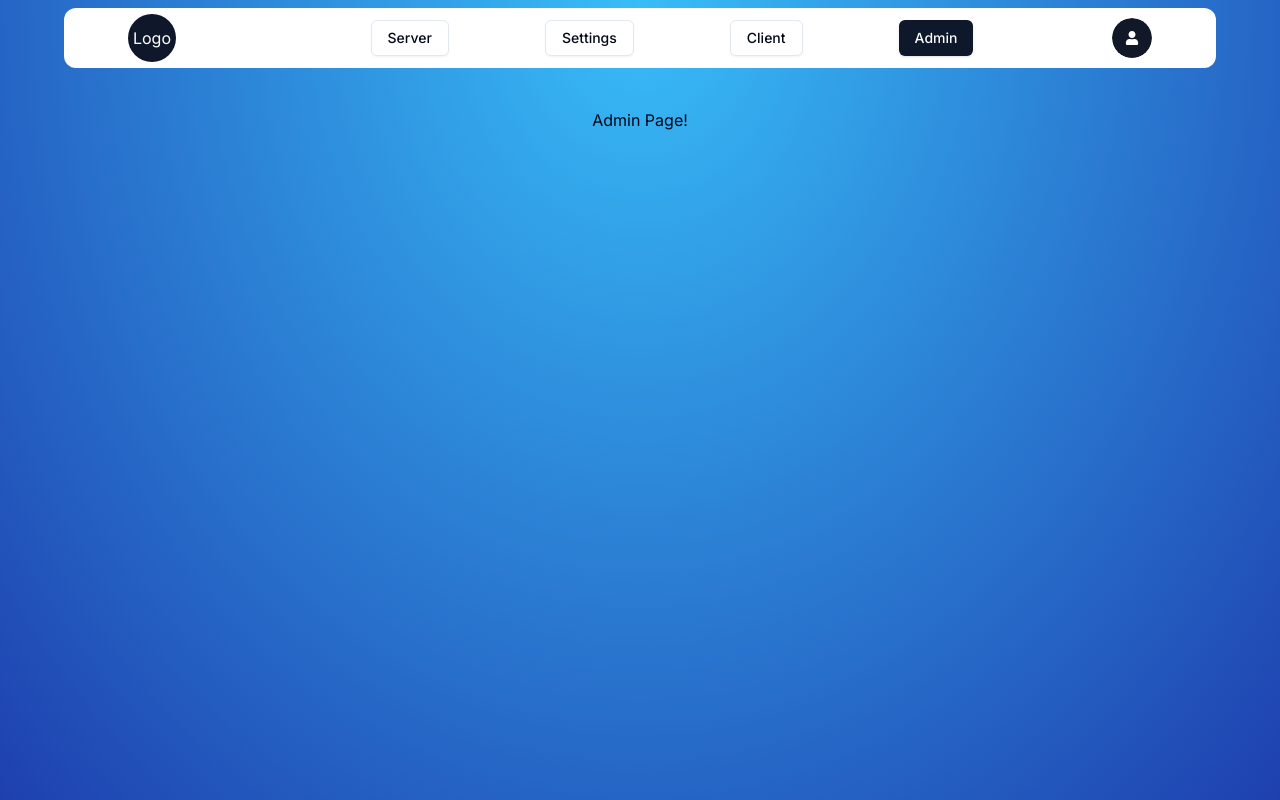
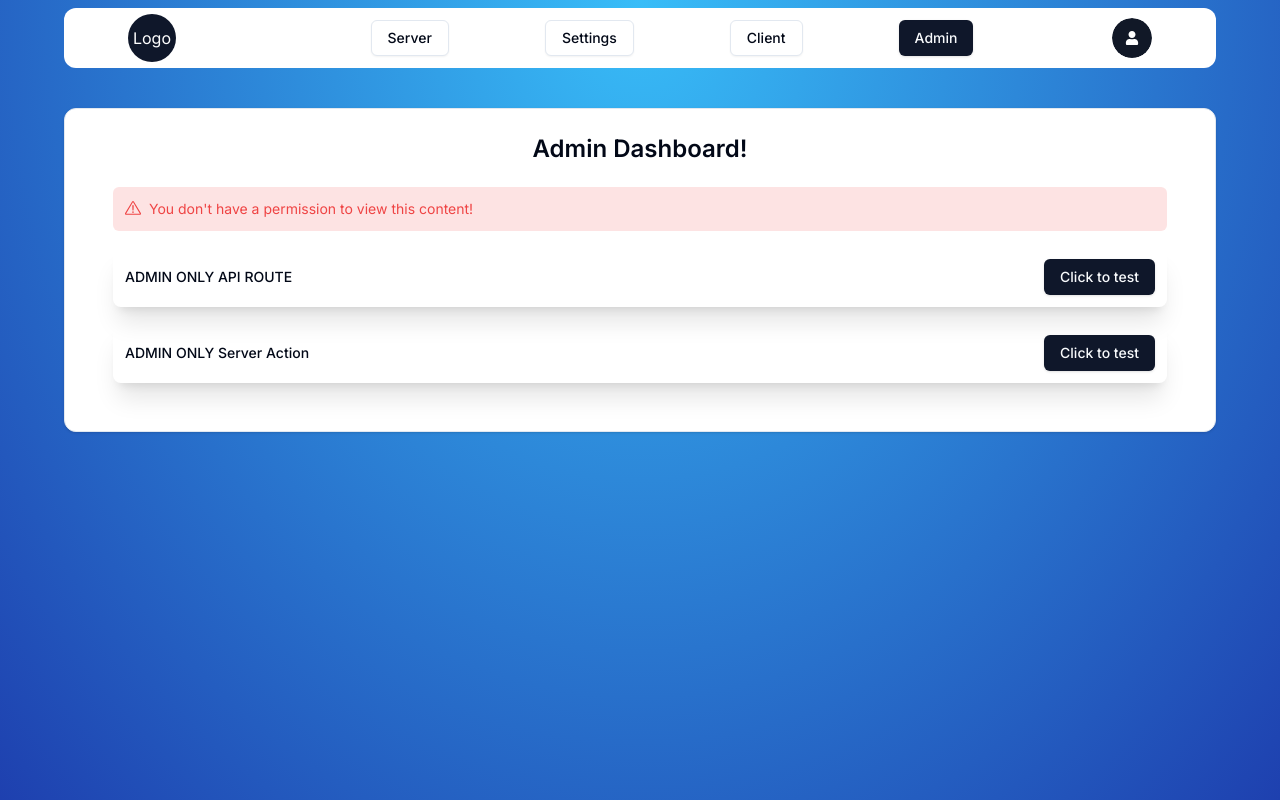
Before and after one commit to Yanal-Sabbagh07/E-Halal, a Next.js app: page /admin in a window 1280 px wide. Built offline with nearby package versions, Linux system fonts and the light colour scheme; no server answers.

Commit message:
Admin Example, create a role hook and a role lib, add admin Api route, and server action examples...

```diff
--- /dev/null
+++ b/actions/admin.ts
@@ -0,0 +1,13 @@
+"use server";
+
+import {currentRole} from "@/lib/auth";
+import {UserRole} from "@prisma/client";
+
+export const admin = async () => {
+    const role = await currentRole();
+    if(role === UserRole.ADMIN){
+        return {success: "Allowed"};
+    } else {
+        return {error: "Forbidden"};
+    }
+}
--- a/app/(protected)/admin/page.tsx
+++ b/app/(protected)/admin/page.tsx
@@ -1,10 +1,54 @@
-import React from 'react';
+"use client";
+import {Card, CardContent, CardHeader} from "@/components/ui/card";
+import {RoleGate} from "@/components/auth/role-gate";
+import {FormSuccess} from "@/components/form-success";
+import {useCurrentUser} from "@/hooks/use-current-user";
+import {UserRole} from "@prisma/client";
+import {Button} from "@/components/ui/button";
+import {toast} from "sonner";
+import {admin} from "@/actions/admin";
 
 const AdminPage = () => {
+const user = useCurrentUser();
+const onApiRouteClick = () => {
+    fetch("/api/admin").then((response) => {
+        if(response.ok){
+            toast.success("Allowed API Route!")
+        } else {
+            toast.error("Forbidden API Route!");
+        }
+    })
+}
+const onServerActionClick = () => {
+    admin().then((data) => {
+        if(data.success){
+            toast.success("SERVER ACTION ACCESS ALLOWED!")
+        }else {
+            toast.error("SERVER ACTION ACCESS DENIED!")
+        }
+    })
+}
     return (
-        <div>
-            Admin Page!
-        </div>
+        <Card className={"w-[90%] "}>
+            <CardHeader>
+                <p className={"text-2xl font-semibold text-center pb-4"}>
+                    Admin Dashboard!
+                </p>
+                <CardContent className={"space-y-4 "}>
+                    <RoleGate allowedRole={UserRole.ADMIN}>
+                        <FormSuccess message={`Welcome back! ${user?.name}`} />
+                    </RoleGate>
+                    <div className={"flex flex-row items-center justify-between rounded-lg p-3 shadow-xl "}>
+                        <p className={"text-sm font-medium"}>ADMIN ONLY API ROUTE</p>
+                        <Button onClick={onApiRouteClick}>Click to test</Button>
+                    </div>
+                    <div className={"flex flex-row items-center justify-between rounded-lg p-3 shadow-xl"}>
+                        <p className={"text-sm font-medium"}>ADMIN ONLY Server Action</p>
+                        <Button onClick={onServerActionClick}>Click to test</Button>
+                    </div>
+                </CardContent>
+            </CardHeader>
+        </Card>
     );
 };
 
--- /dev/null
+++ b/app/api/admin/route.ts
@@ -0,0 +1,11 @@
+import {NextResponse} from "next/server";
+import {currentRole} from "@/lib/auth";
+import {UserRole} from "@prisma/client";
+
+export async function GET() {
+    const role = await currentRole();
+    if(role === UserRole.ADMIN){
+        return new NextResponse(null, {status:200})
+    }
+    return new NextResponse(null, {status: 403 });
+}
--- a/app/layout.tsx
+++ b/app/layout.tsx
@@ -1,6 +1,7 @@
 import type { Metadata } from "next";
 import { Inter } from "next/font/google";
 import "./globals.css";
+import {Toaster} from "@/components/ui/sonner";
 
 const inter = Inter({ subsets: ["latin"] });
 
@@ -16,7 +17,10 @@ export default function RootLayout({
 }>) {
   return (
     <html lang="en">
-      <body className={inter.className}>{children}</body>
+      <body className={inter.className}>
+      <Toaster />
+      {children}
+      </body>
     </html>
   );
 }
--- /dev/null
+++ b/components/auth/role-gate.tsx
@@ -0,0 +1,25 @@
+"use client";
+
+import React from "react";
+import {UserRole} from "@prisma/client";
+import {useCurrentRole} from "@/hooks/use-current-role";
+import {FormError} from "@/components/form-error";
+
+interface RoleGateProps {
+    children : React.ReactNode;
+    allowedRole: UserRole;
+}
+
+export const RoleGate = ({children,allowedRole}: RoleGateProps) => {
+    const role = useCurrentRole();
+    if(role !== allowedRole) {
+        return (
+            <FormError message={"You don't have a permission to view this content!"} />
+        )
+    }
+    return (
+        <>
+            {children}
+        </>
+    )
+}
--- /dev/null
+++ b/components/ui/sonner.tsx
@@ -0,0 +1,31 @@
+"use client"
+
+import { useTheme } from "next-themes"
+import { Toaster as Sonner } from "sonner"
+
+type ToasterProps = React.ComponentProps<typeof Sonner>
+
+const Toaster = ({ ...props }: ToasterProps) => {
+  const { theme = "system" } = useTheme()
+
+  return (
+    <Sonner
+      theme={theme as ToasterProps["theme"]}
+      className="toaster group"
+      toastOptions={{
+        classNames: {
+          toast:
+            "group toast group-[.toaster]:bg-background group-[.toaster]:text-foreground group-[.toaster]:border-border group-[.toaster]:shadow-lg",
+          description: "group-[.toast]:text-muted-foreground",
+          actionButton:
+            "group-[.toast]:bg-primary group-[.toast]:text-primary-foreground",
+          cancelButton:
+            "group-[.toast]:bg-muted group-[.toast]:text-muted-foreground",
+        },
+      }}
+      {...props}
+    />
+  )
+}
+
+export { Toaster }
--- /dev/null
+++ b/hooks/use-current-role.ts
@@ -0,0 +1,7 @@
+
+import {useSession} from "next-auth/react";
+
+export const useCurrentRole = () => {
+    const session = useSession();
+    return session.data?.user?.role;
+}
--- a/lib/auth.ts
+++ b/lib/auth.ts
@@ -4,3 +4,8 @@ export const currentUser = async () => {
     const session = await auth();
     return session?.user;
 }
+
+export const currentRole = async () => {
+    const session = await auth();
+    return session?.user?.role;
+}
--- a/package.json
+++ b/package.json
@@ -22,12 +22,14 @@
     "clsx": "^2.1.0",
     "next": "14.1.1",
     "next-auth": "^5.0.0-beta.15",
+    "next-themes": "^0.3.0",
     "react": "^18",
     "react-dom": "^18",
     "react-hook-form": "^7.51.0",
     "react-icons": "^5.0.1",
     "react-spinners": "^0.13.8",
     "resend": "^3.2.0",
+    "sonner": "^1.4.41",
     "tailwind-merge": "^2.2.1",
     "tailwindcss-animate": "^1.0.7",
     "uuid": "^9.0.1",
```
Also changed, not shown: 1 other file (tests, documents, lock files or other folders).
